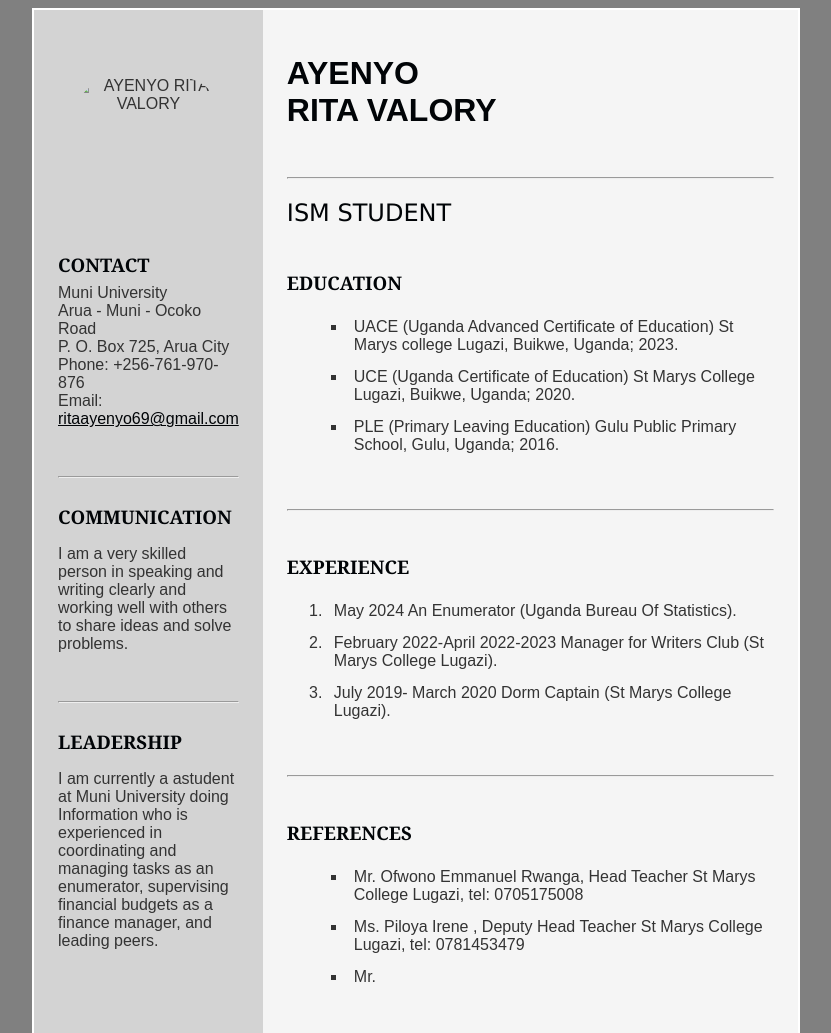
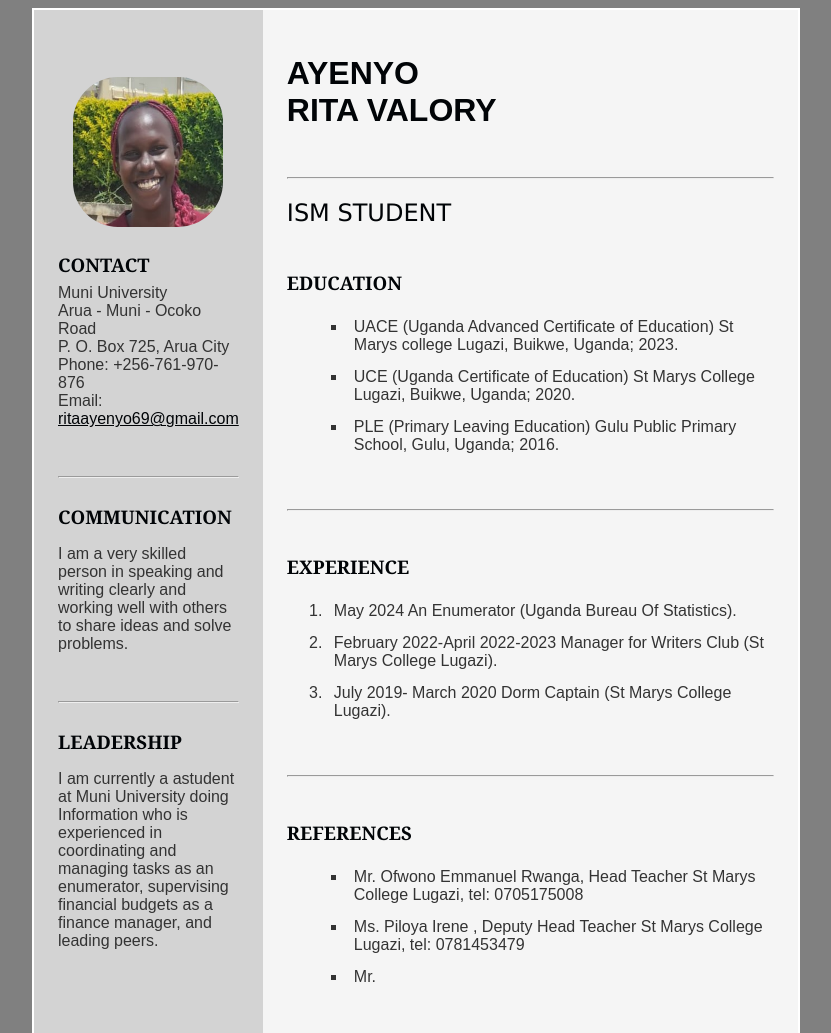
Before and after one commit to Rita-ayenyo/WADT, a plain HTML site: page resume/index.html in a window 1280 px wide. Shown: the top 1033 px of the page, without its empty margins (224-1055 px from the left). Drawn offline with Linux system fonts and the light colour scheme.

Commit message:
Update index.html

```diff
--- a/resume/index.html
+++ b/resume/index.html
@@ -1,4 +1,3 @@
-
 <!DOCTYPE html>
 <html lang="en">
 
@@ -69,7 +68,7 @@
         <tr>
             <td style="width: 30%;background-color: lightgray;padding: 24px;">
                 <div style="text-align: center;">
-                <img src="rita.jpg" alt="AYENYO RITA VALORY" width="150" height="150" style="border-radius: 30%;margin:auto;  display: block;">
+                <img src="images/rita.jpg" alt="AYENYO RITA VALORY" width="150" height="150" style="border-radius: 30%;margin:auto;  display: block;">
 
             </div>
 
```
